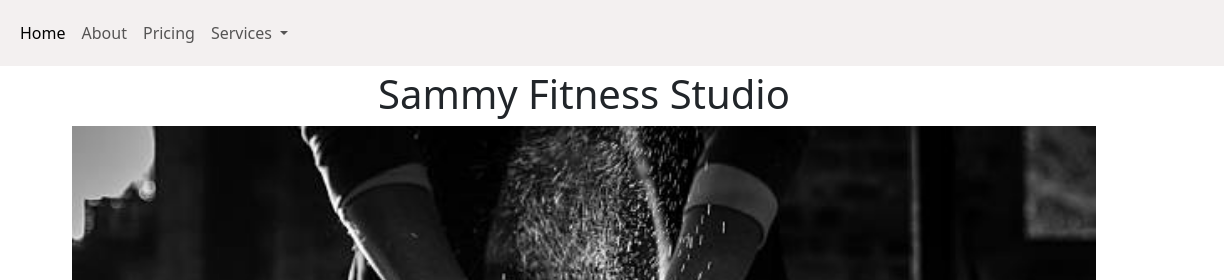
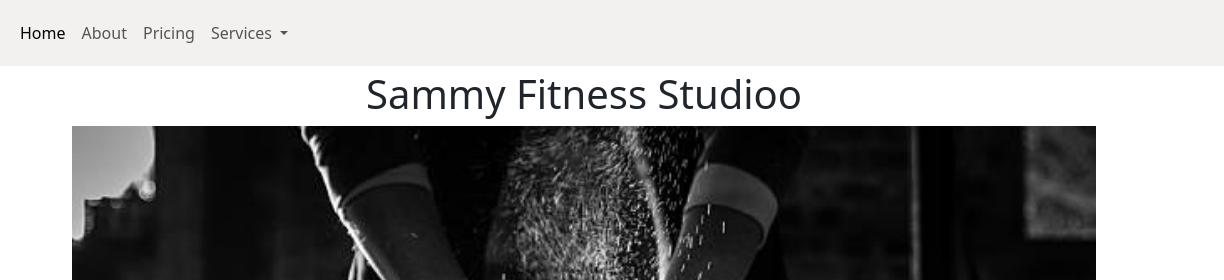
Before and after one commit to SelfPracticeProjects/FullStackProjects, a plain HTML site: page webpages/index.html in a window 1280 px wide. Shown: the top 280 px of the page, 56-1280 px from the left. Drawn offline with nearby package versions, Linux system fonts and the light colour scheme.

Commit message:
Update index.html

```diff
--- a/webpages/index.html
+++ b/webpages/index.html
@@ -12,7 +12,7 @@
     <header>
         <div>
             <h1 style="text-align: center;  padding-top: 70px; ">
-                Sammy Fitness Studio
+                Sammy Fitness Studioo
             </h1>
         </div>
 <!-- Navbar -->
```
